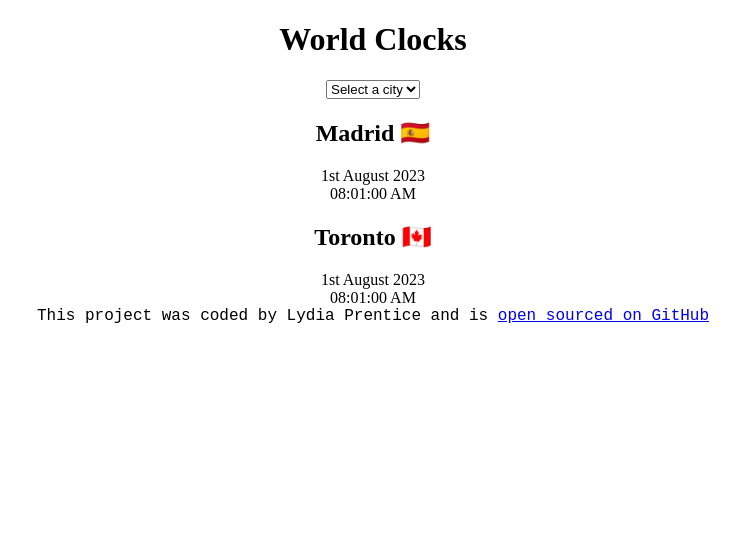
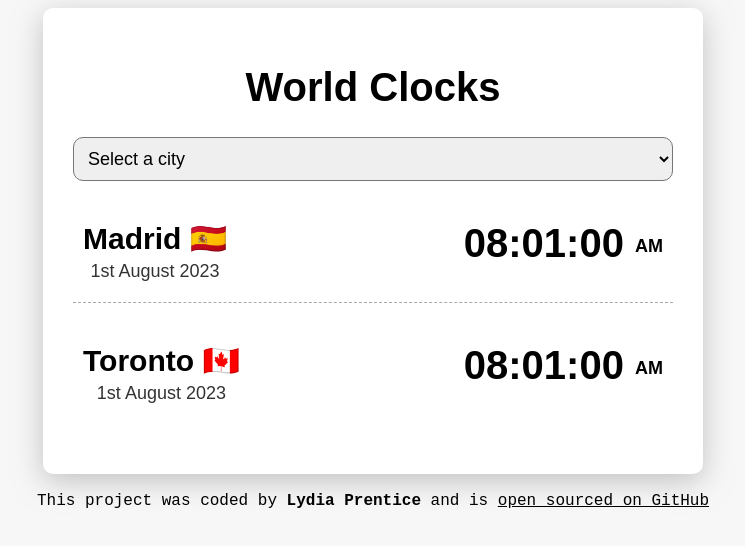
Before and after one commit to Lydia1596/world-clock-project, a plain HTML site: page index.html in a window 1280 px wide. Shown: the whole page, without its empty margins (267-1012 px from the left). Drawn offline with Linux system fonts and the light colour scheme.

Commit message:
Edit CSS

```diff
--- a/index.html
+++ b/index.html
@@ -16,19 +16,28 @@
         <option value="sydney">Sydney 🇦🇺</option>
       </select>
       <div class="city">
-        <h2>Madrid 🇪🇸</h2>
-        <div class="date">1st August 2023</div>
-        <div class="time">08:01:00 AM</div>
+        <div>
+          <h2>Madrid 🇪🇸</h2>
+          <div class="date">1st August 2023</div>
+        </div>
+        <div class="time">08:01:00 <small>AM</small></div>
       </div>
+
       <div class="city">
-        <h2>Toronto 🇨🇦</h2>
-        <div class="date">1st August 2023</div>
-        <div class="time">08:01:00 AM</div>
+        <div>
+          <h2>Toronto 🇨🇦</h2>
+          <div class="date">1st August 2023</div>
+        </div>
+        <div class="time">08:01:00 <small>AM</small></div>
       </div>
     </div>
+    <br />
     <footer>
-      This project was coded by Lydia Prentice and is
-      <a href="https://github.com/Lydia1596/world-clock-project" target="_blank"
+      This project was coded by <strong>Lydia Prentice</strong> and is
+      <a
+        href="https://github.com/Lydia1596/world-clock-project"
+        target="_blank"
+        id="link"
         >open sourced on GitHub</a
       >
     </footer>
--- a/style.css
+++ b/style.css
@@ -1,7 +1,57 @@
+body {
+  background: rgb(247, 247, 247);
+}
+.city {
+  display: flex;
+  justify-content: space-between;
+  margin: 20px 0;
+  border-bottom: 1px dashed rgb(172, 168, 168);
+  padding: 20px 10px;
+}
+.city:last-child {
+  border: none;
+}
 .container {
   text-align: center;
+  max-width: 600px;
+  margin: 0 auto;
+  background: white;
+  padding: 30px;
+  box-shadow: rgba(166, 165, 165, 0.656) 0px 7px 29px 0px;
+  border-radius: 10px;
+  font-family: sans-serif;
+}
+.date {
+  opacity: 0.8;
+  font-size: 18px;
+}
+h1 {
+  font-size: 40px;
+}
+h2 {
+  margin: 0 0 5px;
+  font-size: 30px;
 }
 footer {
   text-align: center;
   font-family: "Courier New", Courier, monospace;
 }
+#link {
+  color: black;
+}
+select {
+  display: block;
+  width: 100%;
+  padding: 10px;
+  border-radius: 10px;
+  font-size: 18px;
+}
+.time {
+  font-size: 40px;
+  font-weight: bold;
+}
+.time small {
+  font-size: 18px;
+  line-height: 40px;
+  vertical-align: middle;
+}
```
